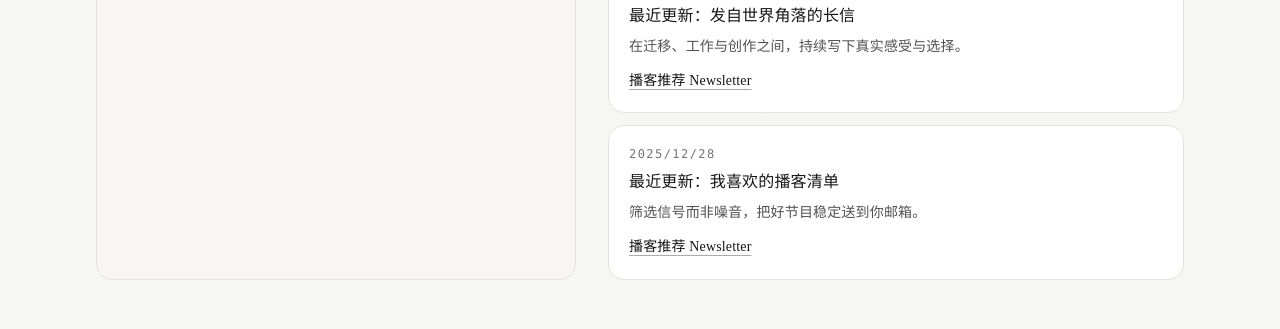
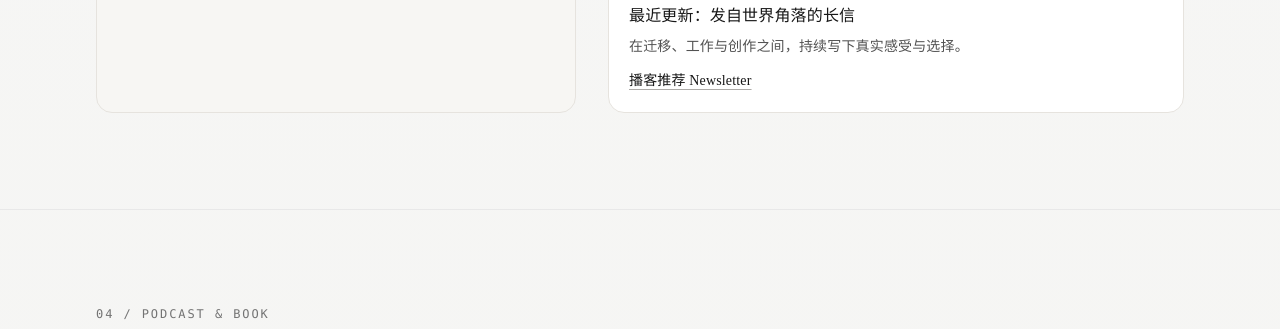
Before and after one commit to bluebluegrass/simona, a Next.js app: page / in a window 1280 px wide. Shown: the part 2560-2889 px from the top of the page. Built offline with nearby package versions, Linux system fonts and the light colour scheme.

Commit message:
Remove one newsletter issue from recent list

```diff
--- a/content/site.ts
+++ b/content/site.ts
@@ -287,12 +287,6 @@ export const siteData: SiteData = {
         url: "https://thepodluckclub.com/",
         date: "2026-01-15",
       },
-      {
-        title: "最近更新：我喜欢的播客清单",
-        summary: "筛选信号而非噪音，把好节目稳定送到你邮箱。",
-        url: "https://thepodluckclub.com/",
-        date: "2025-12-28",
-      },
     ],
   },
 
```
